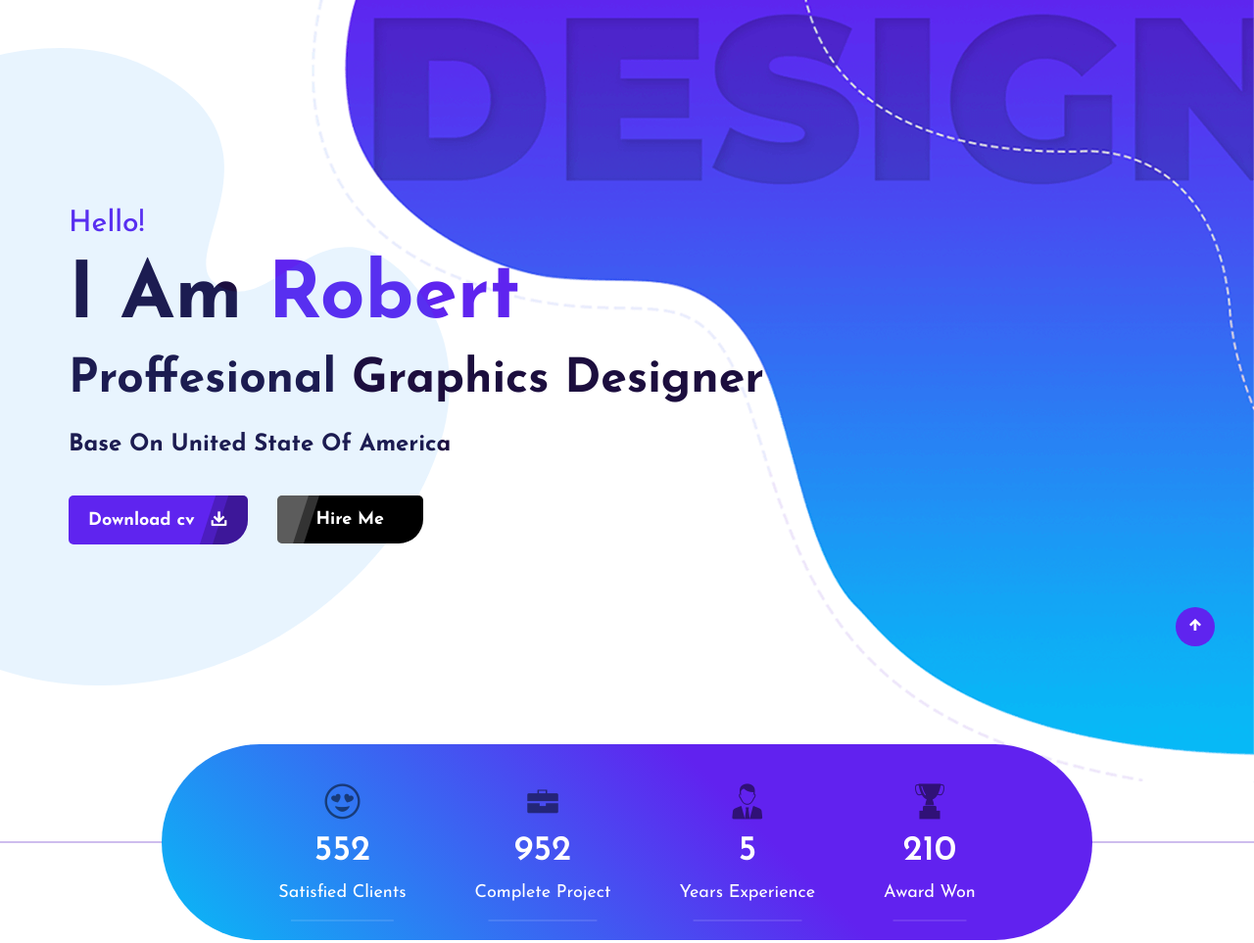
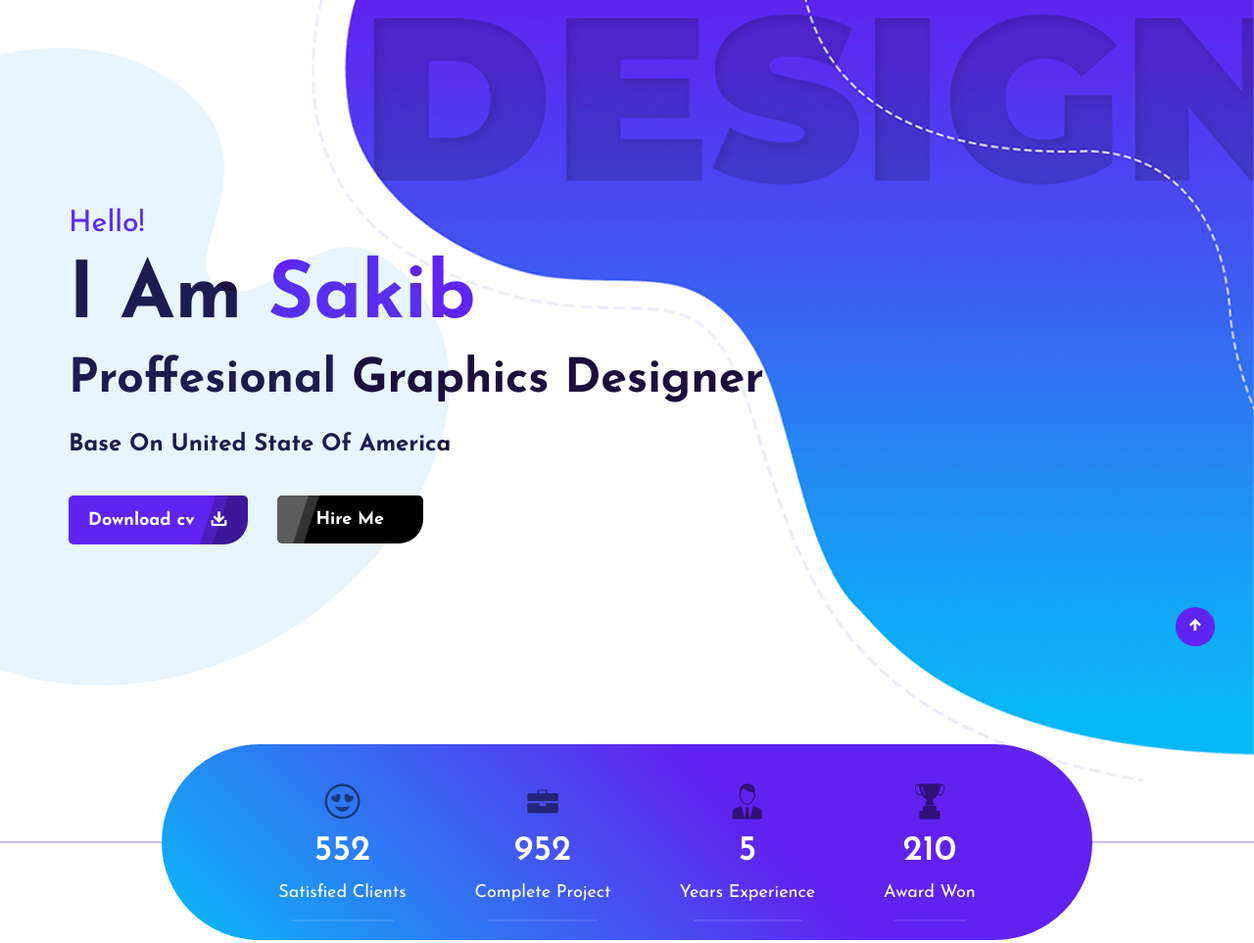
Before and after one commit to sakibsobhan/Abias, a plain HTML site: page index.html in a window 1280 px wide. Shown: the part 100-1063 px from the top of the page at 98% size. Drawn offline with Linux system fonts and the light colour scheme.

Commit message:
Update index.html

```diff
--- a/index.html
+++ b/index.html
@@ -72,7 +72,7 @@
             </div>
             <div class="container">
                 <h3>Hello!</h3>
-                <h1>I Am <span>Robert</span></h1>
+                <h1>I Am <span>Sakib</span></h1>
                 <div class="intro animate-rotate-1 type">
                     <h4 class="ah-headline">
                         <span>Proffesional</span>
```
